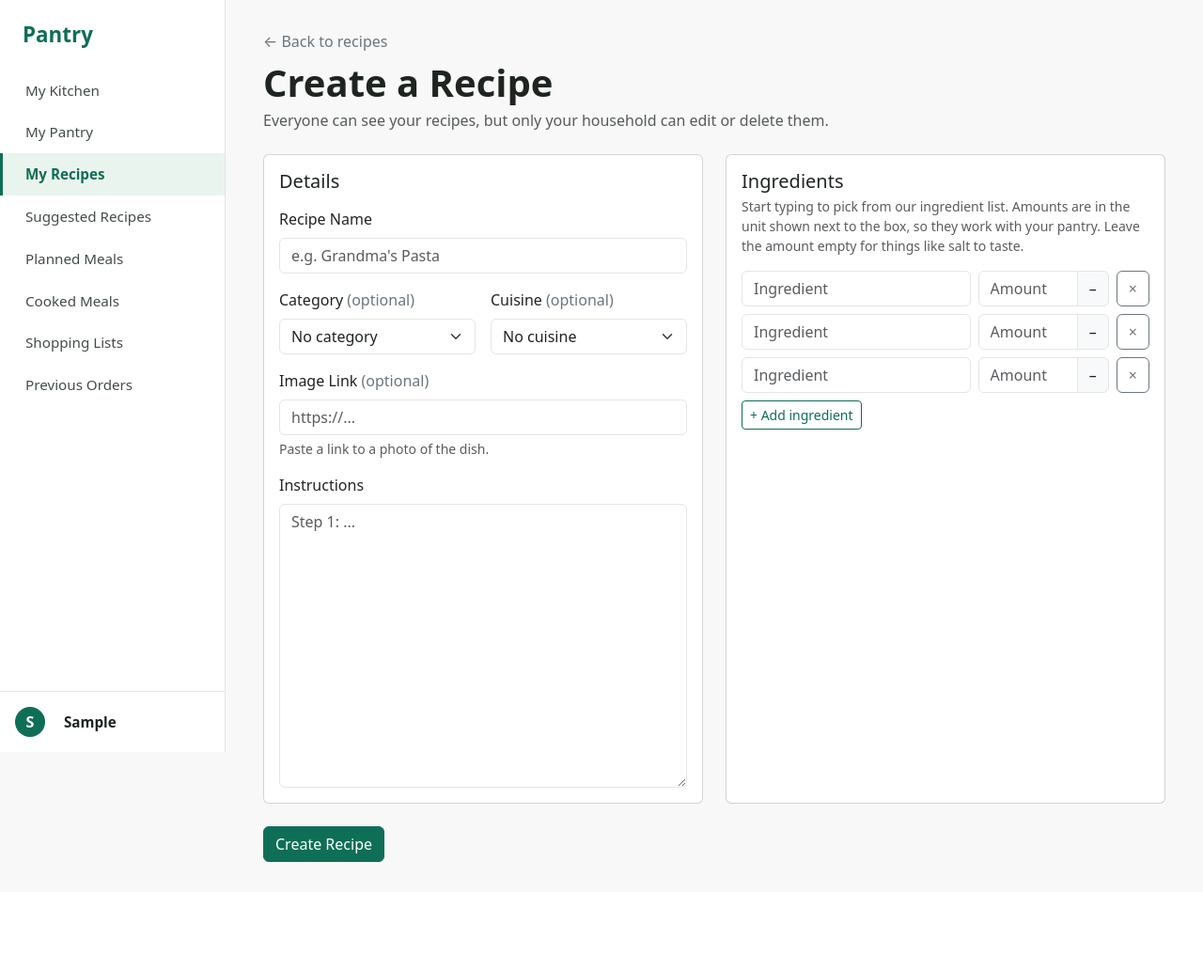
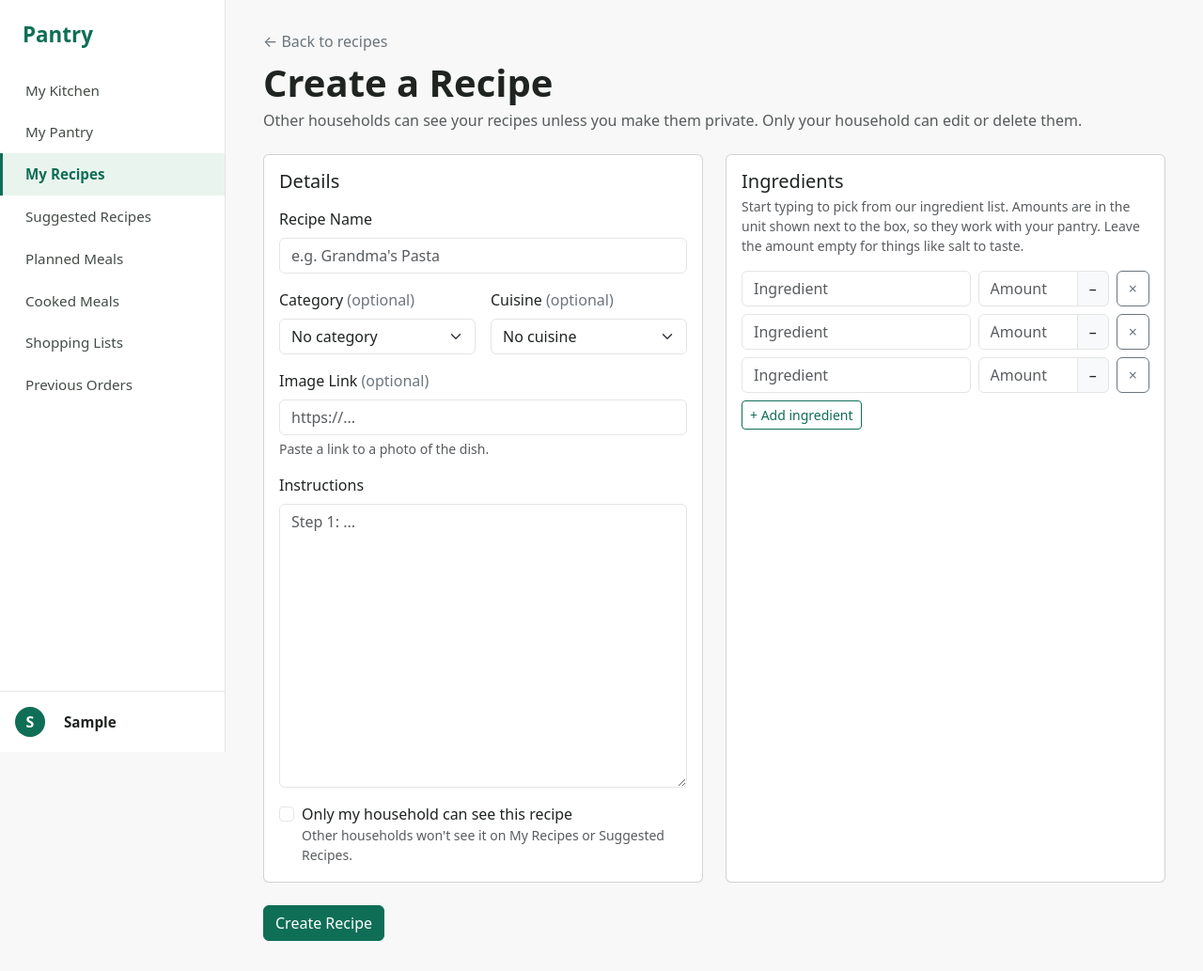
Before and after one commit to Yoobee270697583/2605_Pantry_v2, a Django app: page /recipes/create/ in a window 1280 px wide. Shown: the whole page at 94% size. Before the commit the page ends 917 px from the top, so only its background shows below. Run offline with Django 5.2, Linux system fonts and the light colour scheme; the visitor is signed in with stand-in values (Sample User, id 1); data that the repository does not hold is empty.

Commit message:
Add private checkbox and badge (#22)

```diff
--- a/recipes/admin.py
+++ b/recipes/admin.py
@@ -31,8 +31,8 @@ class IngredientAdmin(admin.ModelAdmin):
 @admin.register(Recipe)
 class RecipeAdmin(admin.ModelAdmin):
     # household is empty for TheMealDB recipes
-    list_display = ["name", "category", "area", "source", "household"]
-    list_filter = ["category", "area", "source"]
+    list_display = ["name", "category", "area", "source", "household", "is_private"]
+    list_filter = ["category", "area", "source", "is_private"]
     search_fields = ["name"]
     inlines = [RecipeIngredientInline]
 
--- a/recipes/forms.py
+++ b/recipes/forms.py
@@ -23,10 +23,12 @@ class RecipeForm(forms.ModelForm):
 
     class Meta:
         model = Recipe
-        fields = ["name", "category", "area", "image_url", "instructions"]
+        # is_private is the "Only my household can see this recipe" tick box
+        fields = ["name", "category", "area", "image_url", "instructions", "is_private"]
         widgets = {
             "name": forms.TextInput(attrs={"class": "form-control", "placeholder": "e.g. Grandma's Pasta"}),
             "instructions": forms.Textarea(attrs={"class": "form-control", "rows": 12, "placeholder": "Step 1: ..."}),
+            "is_private": forms.CheckboxInput(attrs={"class": "form-check-input"}),
         }
 
     def __init__(self, *args, **kwargs):
--- a/recipes/models.py
+++ b/recipes/models.py
@@ -123,8 +123,9 @@ class Recipe(models.Model):
     # where the recipe came from - TheMealDB or Custom
     source = models.CharField(max_length=50, default="TheMealDB")
 
-    # the household that made it - empty for TheMealDB recipes. everyone can see every
-    # recipe, but only this household can edit or delete it. deleting the household deletes its recipes
+    # the household that made it - empty for TheMealDB recipes. other households can see
+    # it too unless it's private, but only this household can edit or delete it.
+    # deleting the household deletes its recipes
     household = models.ForeignKey(
         "households.Household",
         on_delete=models.CASCADE,
@@ -142,11 +143,23 @@ class Recipe(models.Model):
         related_name="created_recipes"
     )
 
+    # private recipes only show up for the household that made them (see
+    # visible_recipes in utils.py). TheMealDB recipes are always public
+    is_private = models.BooleanField(default=False)
+
     # date the recipe was added
     created_at = models.DateTimeField(auto_now_add=True)
 
     class Meta:
         ordering = ["name"]
+        constraints = [
+            # only a household's own recipe can be private - a private TheMealDB
+            # recipe would be hidden from every household
+            models.CheckConstraint(
+                condition=models.Q(is_private=False) | models.Q(household__isnull=False),
+                name="recipe_private_needs_household",
+            ),
+        ]
 
     def __str__(self):
         return self.name
--- a/recipes/views.py
+++ b/recipes/views.py
@@ -35,7 +35,7 @@ def index(request):
     # "custom_recipes" is the related_name on Recipe.household
     created_count = household.custom_recipes.count()
 
-    # TheMealDB recipes plus everyone's custom ones
+    # TheMealDB recipes, other households' custom ones that aren't private, and ours
     recipes = visible_recipes(household)
 
     # the saved tab only shows this household's saved recipes
@@ -98,7 +98,7 @@ def detail(request, pk):
     """Shows one recipe - its ingredients, instructions and youtube video."""
     household = get_household(request.user)
 
-    # anyone can open any recipe, including other households' custom ones.
+    # another household's private recipe is a 404 - visible_recipes leaves it out.
     # select_related gets who created it (for "Created by") in the same query
     recipe = get_object_or_404(visible_recipes(household).select_related("created_by"), pk=pk)
 
@@ -166,7 +166,7 @@ def unsave_recipe(request, pk):
 
 @login_required
 def create_recipe(request):
-    """The Create Recipe page. Everyone can see a custom recipe, but only the household that made it can edit or delete it."""
+    """The Create Recipe page. Other households can see a custom recipe unless it's private, but only the household that made it can edit or delete it."""
     form = RecipeForm(request.POST or None)
     # the prefix keeps the line fields apart from the recipe's, e.g. "lines-0-ingredient"
     lines = IngredientLineFormSet(request.POST or None, prefix="lines")
--- a/templates/recipes/detail.html
+++ b/templates/recipes/detail.html
@@ -23,6 +23,7 @@
     <div class="col-md-7">
         <h1>{{ recipe.name }}</h1>
         <div class="mb-3">
+            {% if recipe.is_private %}<span class="badge text-bg-secondary">Private</span>{% endif %}
             {% if recipe.category %}<span class="badge text-bg-light border">{{ recipe.category }}</span>{% endif %}
             {% if recipe.area %}<span class="badge text-bg-light border">{{ recipe.area }}</span>{% endif %}
         </div>
--- a/templates/recipes/index.html
+++ b/templates/recipes/index.html
@@ -91,6 +91,8 @@
                         {% if recipe.pk in saved_ids %}<span class="badge text-bg-primary">Saved</span>{% endif %}
                         {# only the household that made a custom recipe gets this badge #}
                         {% if recipe.household_id == household.id %}<span class="badge border border-primary text-primary">Your recipe</span>{% endif %}
+                        {# only the household that made a private recipe can see it, so this only shows next to "Your recipe" #}
+                        {% if recipe.is_private %}<span class="badge text-bg-secondary">Private</span>{% endif %}
                         {% if recipe.category %}<span class="badge text-bg-light border">{{ recipe.category }}</span>{% endif %}
                         {% if recipe.area %}<span class="badge text-bg-light border">{{ recipe.area }}</span>{% endif %}
                     </div>
--- a/templates/recipes/recipe_form.html
+++ b/templates/recipes/recipe_form.html
@@ -11,7 +11,7 @@
         <a href="{% url 'recipes:index' %}" class="link-secondary text-decoration-none">&larr; Back to recipes</a>
     {% endif %}
     <h1 class="mt-2 mb-0">{% if is_edit %}Edit Recipe{% else %}Create a Recipe{% endif %}</h1>
-    <p class="text-body-secondary mt-1 mb-0">Everyone can see your recipes, but only your household can edit or delete them.</p>
+    <p class="text-body-secondary mt-1 mb-0">Other households can see your recipes unless you make them private. Only your household can edit or delete them.</p>
 </div>
 
 <form method="post" novalidate>
@@ -67,6 +67,13 @@
                         {% for error in form.instructions.errors %}
                             <div class="invalid-feedback d-block">{{ error }}</div>
                         {% endfor %}
+                    </div>
+
+                    {# private recipes are left out for every other household - see visible_recipes #}
+                    <div class="form-check mt-3">
+                        {{ form.is_private }}
+                        <label for="{{ form.is_private.id_for_label }}" class="form-check-label">Only my household can see this recipe</label>
+                        <div class="form-text mt-0">Other households won't see it on My Recipes or Suggested Recipes.</div>
                     </div>
                 </div>
             </div>
--- a/templates/suggestions/index.html
+++ b/templates/suggestions/index.html
@@ -100,6 +100,7 @@
                                     <button type="submit" class="btn btn-sm btn-outline-primary position-relative z-2">Plan this meal</button>
                                 </form>
                                 {% if recipe.pk in saved_ids %}<span class="badge text-bg-primary">Saved</span>{% endif %}
+                                {% if recipe.is_private %}<span class="badge text-bg-secondary">Private</span>{% endif %}
                                 <span class="badge border border-primary text-primary">Uses {{ suggestion.using }} pantry item{{ suggestion.using|pluralize }}</span>
                                 {% if recipe.category %}<span class="badge text-bg-light border">{{ recipe.category }}</span>{% endif %}
                                 {% if recipe.area %}<span class="badge text-bg-light border">{{ recipe.area }}</span>{% endif %}
```
Also changed, not shown: recipes/utils.py (+9 -8 lines), recipes/migrations/0008_recipe_is_private.py (added).
